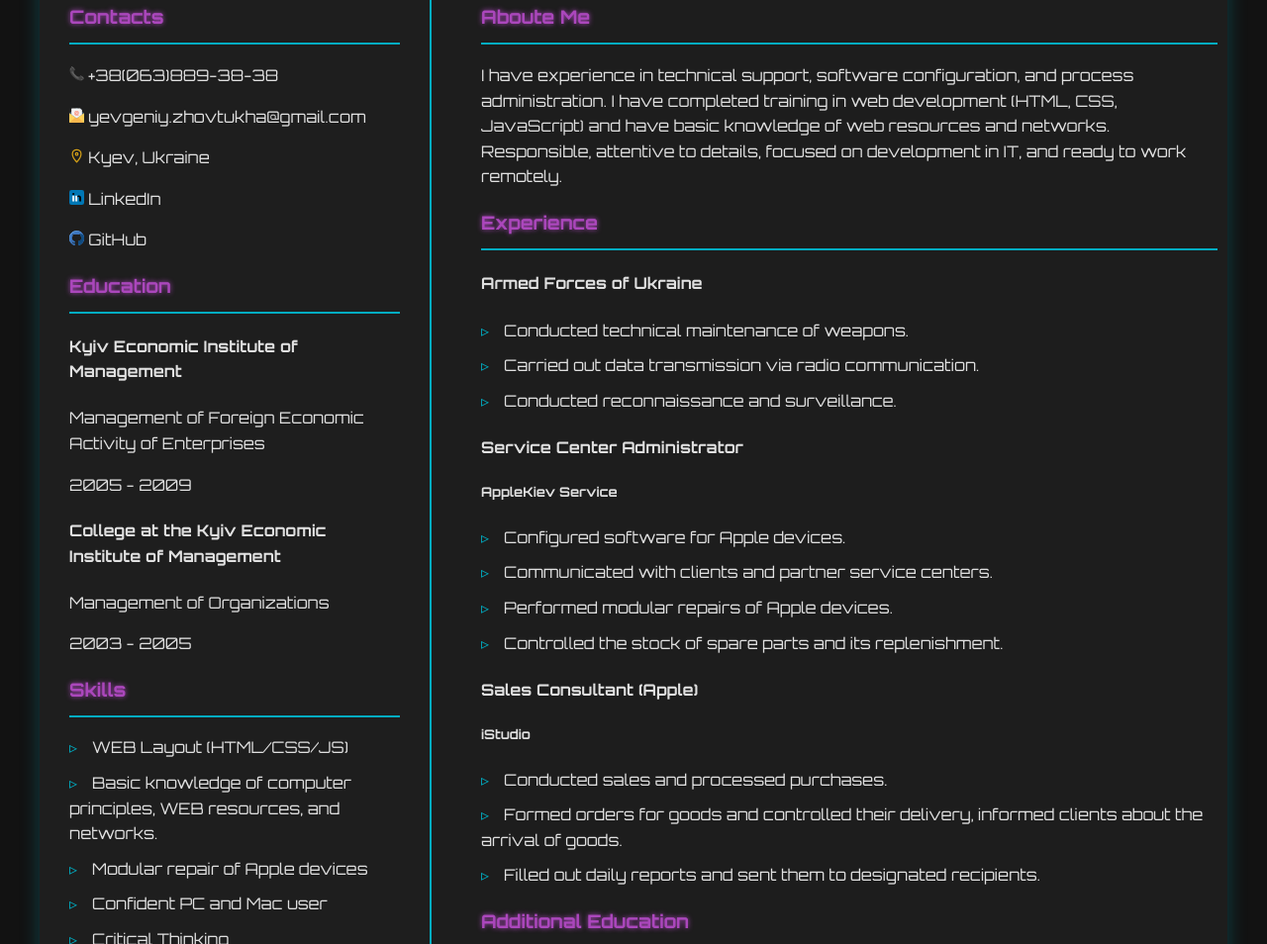
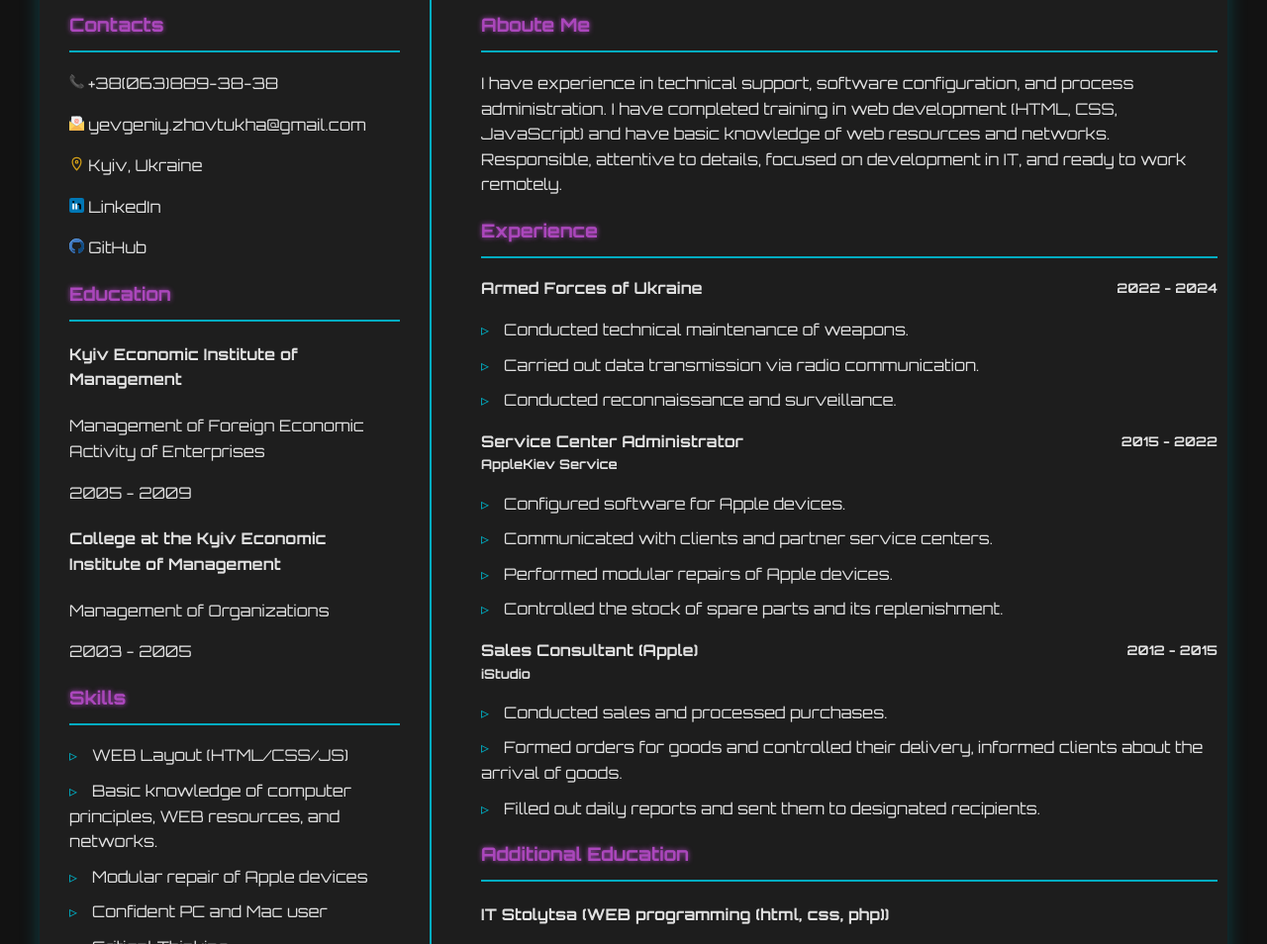
Before and after one commit to YevheniiZhovtukha/Resume2.0, a plain HTML site: page index.html in a window 1280 px wide. Shown: the part 394-1348 px from the top of the page at 99% size. Drawn offline with Linux system fonts and the light colour scheme.

Commit message:
experience date

```diff
--- a/index.html
+++ b/index.html
@@ -140,7 +140,7 @@
                             <svg class="icon">
                                 <use href="#location-icon"></use>
                             </svg>
-                            Kyev, Ukraine
+                            Kyiv, Ukraine
                         </p>
                         <p>
                             <svg class="icon">
@@ -166,12 +166,12 @@
                             Management of Foreign Economic Activity of
                             Enterprises
                         </p>
-                        <p class="date">2005 - 2009</p>
+                        <p>2005 - 2009</p>
 
                         <h4>College at the Kyiv Economic Institute of
                             Management</h4>
                         <p>Management of Organizations</p>
-                        <p class="date">2003 - 2005</p>
+                        <p>2003 - 2005</p>
                     </div>
 
                     <div class="skills">
@@ -209,16 +209,21 @@
                     </div>
                     <div class="experience">
                         <h3>Experience</h3>
-                        <h4>Armed Forces of Ukraine</h4>
-                        <h5></h5>
+                        <div class="exp_head">
+                        <h4 class="exp_position">Armed Forces of Ukraine</h4>
+                        <h5 class="exp_date">2022 - 2024</h5>
+                        </div>
                         <ul>
                             <li>Conducted technical maintenance of weapons.</li>
                             <li>Carried out data transmission via radio
                                 communication.</li>
                             <li>Conducted reconnaissance and surveillance.</li>
                         </ul>
-                        <h4>Service Center Administrator</h4>
-                        <h5>AppleKiev Service</h5>
+                         <div class="exp_head">
+                        <h4 class="exp_position">Service Center Administrator</h4>
+                        <h5 class="exp_date">2015 - 2022</h5>
+                         </div>
+                        <h5 class="exp_company">AppleKiev Service</h5>
                         <ul>
                             <li>Configured software for Apple devices.</li>
                             <li>Communicated with clients and partner service
@@ -227,8 +232,12 @@
                             <li>Controlled the stock of spare parts and its
                                 replenishment.</li>
                         </ul>
-                        <h4>Sales Consultant (Apple)</h4>
-                        <h5>iStudio</h5>
+                         <div class="exp_head">
+                        <h4 class="exp_position">Sales Consultant (Apple)</h4>
+                        <h5 class="exp_date">2012 - 2015</h5>
+                         </div>
+                        <h5 class="exp_company">iStudio</h5>
+
                         <ul>
                             <li>Conducted sales and processed purchases.</li>
                             <li>Formed orders for goods and controlled their
--- a/style.css
+++ b/style.css
@@ -1,15 +1,14 @@
 * {
   text-decoration: none;
   color: #E0E0E0;
+  /* margin: 0; */
+  padding: 0;
+  line-height: 1.6;
 }
 
 body {
   font-family: "Orbitron", sans-serif;
   background-color: #121212;
-  margin: 0;
-  padding: 0;
-  line-height: 1.6;
-
 }
 
 .container {
@@ -70,12 +69,42 @@ header h1 {
   height: 15px;
 }
 
+a {
+  transition: color 0.3s ease;
+}
+
+a:hover {
+  color: #AB47BC;
+}
+
 h3 {
   color: #AB47BC;
   border-bottom: 2px solid #00ACC1;
   padding-bottom: 10px;
   font-weight: 700;
   text-shadow: 0 0 5px #AB47BC;
+}
+
+.exp_head {
+    display: grid;
+    grid-template-columns: auto 1fr;
+    gap: 10px;
+    align-items: center;
+}
+
+.exp_head .exp_position {
+    grid-column: 1;
+}
+
+.exp_head .exp_date {
+    grid-column: 2;
+    text-align: right;
+}
+
+.exp_position,
+.exp_date,
+.exp_company {
+    margin: 0;
 }
 
 ul {
```
